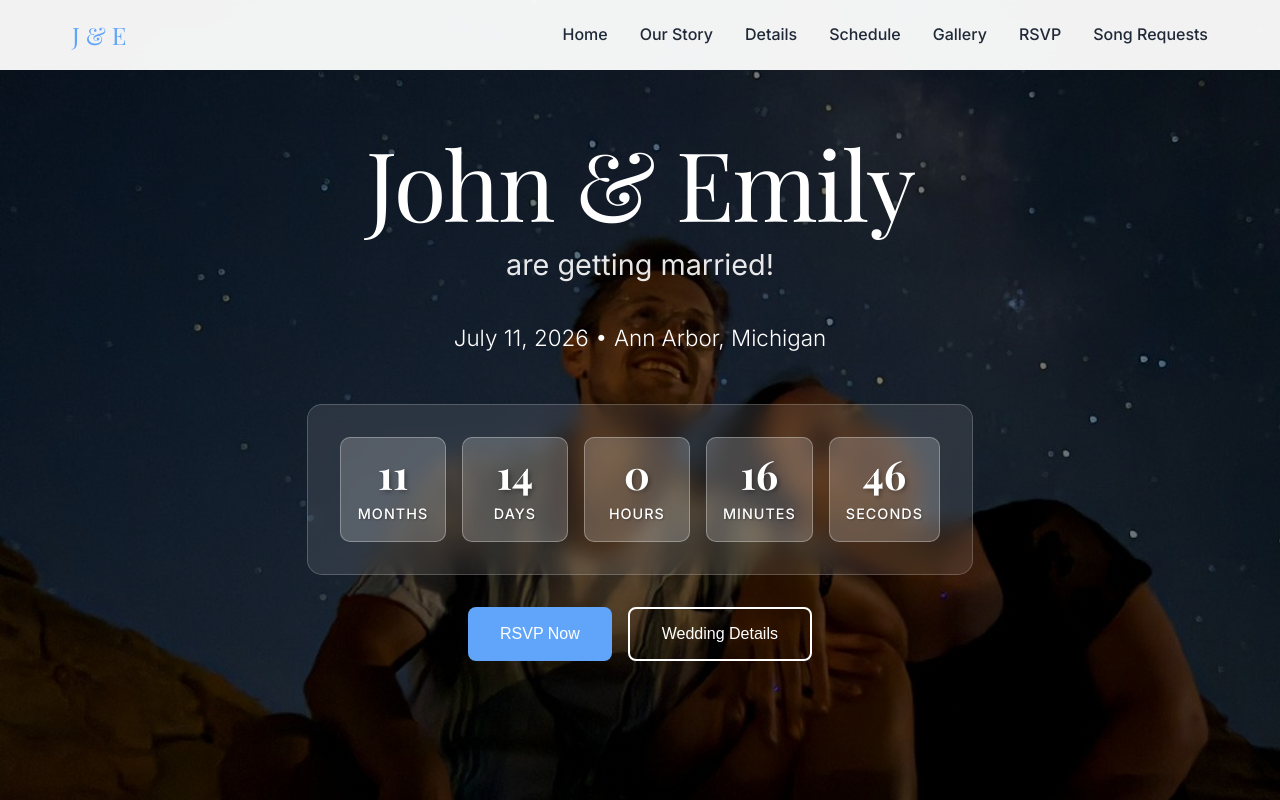
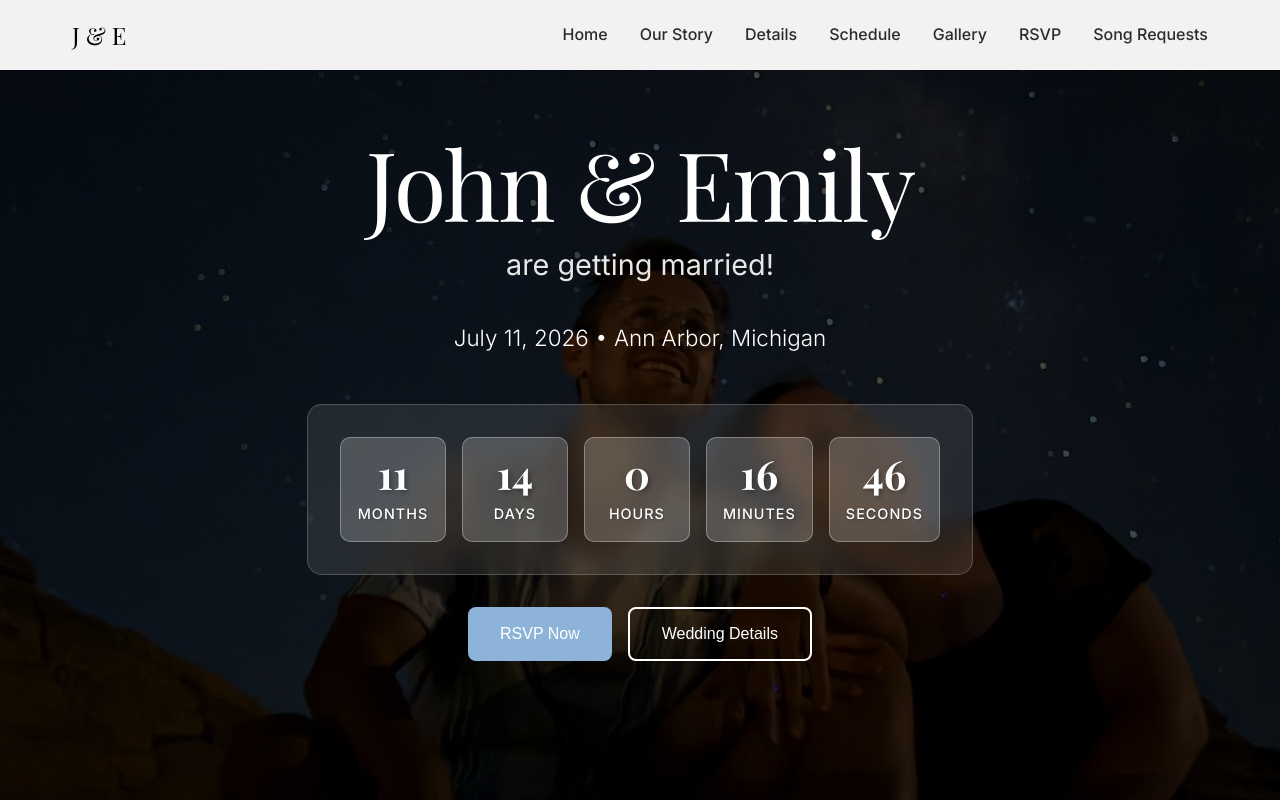
Before and after one commit to johnpc/jpc-wedding, a Next.js app: page / in a window 1280 px wide. Shown: the top 800 px of the page. Built offline with nearby package versions, Linux system fonts and the light colour scheme; a web font is replaced by a local one.

Commit message:
update colors, add honeymoon fund section

```diff
--- a/src/app/globals.css
+++ b/src/app/globals.css
@@ -1,12 +1,14 @@
 :root {
-  --color-primary: #60a5fa;
-  --color-secondary: #bfdbfe;
-  --color-accent: #f0f9ff;
-  --color-text: #1f2937;
-  --color-text-light: #6b7280;
+  --color-primary: #8db4d8;
+  --color-secondary: #f4c2c2;
+  --color-accent: #fefcf8;
+  --color-sage: #b8c5a6;
+  --color-peach: #e6c299;
+  --color-text: #2c2c2c;
+  --color-text-light: #6b6b6b;
   --color-white: #ffffff;
-  --shadow-light: 0 4px 20px rgba(96, 165, 250, 0.15);
-  --shadow-medium: 0 8px 30px rgba(96, 165, 250, 0.25);
+  --shadow-light: 0 4px 20px rgba(141, 180, 216, 0.15);
+  --shadow-medium: 0 8px 30px rgba(141, 180, 216, 0.25);
 }
 
 * {
@@ -21,7 +23,7 @@ html {
 
 body {
   color: var(--color-text);
-  background: linear-gradient(to bottom, #fefffe, #f0f9ff);
+  background: linear-gradient(to bottom, #fefffe, #fefcf8);
   font-family:
     var(--font-inter),
     -apple-system,
@@ -81,7 +83,7 @@ h6 {
   font-family: var(--font-playfair), Georgia, serif;
   font-size: 1.5rem;
   font-weight: 300;
-  color: var(--color-primary);
+  color: #000000;
 }
 
 .nav-menu {
@@ -128,7 +130,7 @@ h6 {
 }
 
 .mobile-menu-toggle:hover {
-  color: #7a4a2f;
+  color: #7a9bc4;
 }
 
 /* Mobile Menu */
@@ -192,7 +194,7 @@ h6 {
   justify-content: center;
   text-align: center;
   background:
-    linear-gradient(rgba(0, 0, 0, 0.5), rgba(0, 0, 0, 0.5)),
+    linear-gradient(rgba(0, 0, 0, 0.7), rgba(0, 0, 0, 0.7)),
     url("/couple-photo-3.jpeg");
   background-size: cover;
   background-position: center;
@@ -250,9 +252,9 @@ h6 {
 }
 
 .btn-primary:hover {
-  background: #7a4a2f;
+  background: #7a9bc4;
   transform: translateY(-2px);
-  box-shadow: 0 4px 12px rgba(139, 90, 60, 0.3);
+  box-shadow: 0 4px 12px rgba(141, 180, 216, 0.3);
 }
 
 .btn-secondary {
@@ -391,7 +393,7 @@ h6 {
   background: var(--color-primary);
   border-radius: 50%;
   border: 4px solid white;
-  box-shadow: 0 0 0 4px var(--color-secondary);
+  box-shadow: 0 0 0 4px var(--color-primary);
 }
 
 .timeline-item:not(:last-child)::after {
@@ -401,7 +403,7 @@ h6 {
   top: 2rem;
   width: 2px;
   height: calc(100% + 1rem);
-  background: var(--color-secondary);
+  background: var(--color-primary);
 }
 
 .timeline-time {
@@ -804,3 +806,25 @@ h6 {
     font-size: 1.5rem;
   }
 }
+
+/* Section-specific text colors for better contrast */
+#details {
+  color: #2c2c2c;
+}
+
+#gallery {
+  color: #2c2c2c;
+}
+
+#song-requests {
+  color: #2c2c2c;
+}
+
+#details .section-title,
+#details .section-subtitle,
+#gallery .section-title,
+#gallery .section-subtitle,
+#song-requests .section-title,
+#song-requests .section-subtitle {
+  color: #2c2c2c;
+}
--- a/src/app/page.tsx
+++ b/src/app/page.tsx
@@ -260,7 +260,7 @@ export default function Home() {
       <section
         id="details"
         className="section"
-        style={{ background: "var(--color-accent)" }}
+        style={{ background: "var(--color-primary)" }}
       >
         <div className="container">
           <h2 className="section-title">Wedding Details</h2>
@@ -308,7 +308,6 @@ export default function Home() {
               <div className="detail-icon">📸</div>
               <h3 className="detail-title">Photo Sharing</h3>
               <div className="detail-info">
-                <p>Share your photos from our special day!</p>
                 <p style={{ marginBottom: "1rem" }}>
                   Upload and view photos from the wedding.
                 </p>
@@ -331,7 +330,6 @@ export default function Home() {
                   <strong>Semi-Formal</strong>
                 </p>
                 <p>Cocktail attire encouraged</p>
-                <p>Colors: Earth tones preferred</p>
               </div>
             </div>
           </div>
@@ -404,7 +402,7 @@ export default function Home() {
       <section
         id="gallery"
         className="section"
-        style={{ background: "var(--color-accent)" }}
+        style={{ background: "var(--color-sage)" }}
       >
         <div className="container">
           <h2 className="section-title">Our Journey</h2>
@@ -469,7 +467,7 @@ export default function Home() {
       <section
         id="song-requests"
         className="section"
-        style={{ background: "var(--color-accent)" }}
+        style={{ background: "var(--color-peach)" }}
       >
         <div className="container">
           <h2 className="section-title">Song Requests</h2>
@@ -482,71 +480,34 @@ export default function Home() {
         </div>
       </section>
 
-      {/* Registry Section */}
+      {/* Vacation Fund Section */}
       <section className="section">
         <div className="container">
-          <h2 className="section-title">Wedding Registry</h2>
+          <h2 className="section-title">Santorini Vacation Fund</h2>
           <p className="section-subtitle">
             Your presence is the greatest gift, but if you&apos;d like to
-            celebrate with a gift, we&apos;ve registered at a few of our
-            favorite places.
+            celebrate with us, help us fund our dream honeymoon to Santorini!
           </p>
 
-          <div className="grid grid-3">
-            <div className="card" style={{ textAlign: "center" }}>
-              <h3
-                style={{ marginBottom: "1rem", color: "var(--color-primary)" }}
-              >
-                Target
-              </h3>
-              <p
-                style={{
-                  marginBottom: "2rem",
-                  color: "var(--color-text-light)",
-                }}
-              >
-                Home essentials and everyday items
-              </p>
-              <a href="#" className="btn-primary">
-                View Registry
-              </a>
+          <div style={{ alignItems: "center", gap: "3rem", marginBottom: "3rem", }}>
+            <center>
+            <div style={{  minWidth: "300px" }}>
+                          <h3 style={{ fontSize: "2rem", marginBottom: "2rem", color: "var(--color-primary)", textAlign: "center" }}>
+              This Could Be Us! 💙
+            </h3>
+              <Image
+                src="/santorini-vacation-fund.png"
+                alt="Beautiful Santorini view"
+                width={400}
+                height={400}
+                style={{ borderRadius: "1rem", boxShadow: "var(--shadow-medium)", objectFit: "cover" }}
+              />
+
             </div>
-
-            <div className="card" style={{ textAlign: "center" }}>
-              <h3
-                style={{ marginBottom: "1rem", color: "var(--color-primary)" }}
-              >
-                Williams Sonoma
-              </h3>
-              <p
-                style={{
-                  marginBottom: "2rem",
-                  color: "var(--color-text-light)",
-                }}
-              >
-                Kitchen and cooking essentials
-              </p>
-              <a href="#" className="btn-primary">
-                View Registry
-              </a>
-            </div>
-
-            <div className="card" style={{ textAlign: "center" }}>
-              <h3
-                style={{ marginBottom: "1rem", color: "var(--color-primary)" }}
-              >
-                Honeymoon Fund
-              </h3>
-              <p
-                style={{
-                  marginBottom: "2rem",
-                  color: "var(--color-text-light)",
-                }}
-              >
-                Help us create memories on our honeymoon
-              </p>
-              <a href="#" className="btn-primary">
-                Contribute
+            </center>
+            <div style={{ minWidth: "300px", textAlign: "center" }}>
+              <a href="#" className="btn-primary" style={{ fontSize: "1.1rem", padding: "1rem 2rem" }}>
+                Donate to Santorini Fund
               </a>
             </div>
           </div>
--- a/src/components/CalendarLinks.tsx
+++ b/src/components/CalendarLinks.tsx
@@ -98,7 +98,7 @@ const CalendarLinks = () => {
           color: white;
         }
         .apple-calendar {
-          background-color: var(--color-secondary);
+          background-color: var(--color-sage);
           color: white;
         }
 
--- a/src/components/MapLinks.tsx
+++ b/src/components/MapLinks.tsx
@@ -62,7 +62,7 @@ const MapLinks = () => {
           color: white;
         }
         .apple-maps {
-          background-color: var(--color-secondary);
+          background-color: var(--color-sage);
           color: white;
         }
       `}</style>
--- a/src/components/ParkingMapLinks.tsx
+++ b/src/components/ParkingMapLinks.tsx
@@ -80,7 +80,7 @@ const ParkingMapLinks: React.FC<ParkingMapLinksProps> = ({
           color: white;
         }
         .apple-maps {
-          background-color: var(--color-secondary);
+          background-color: var(--color-sage);
           color: white;
         }
       `}</style>
```
Also changed, not shown: public/santorini-vacation-fund.png (added).
